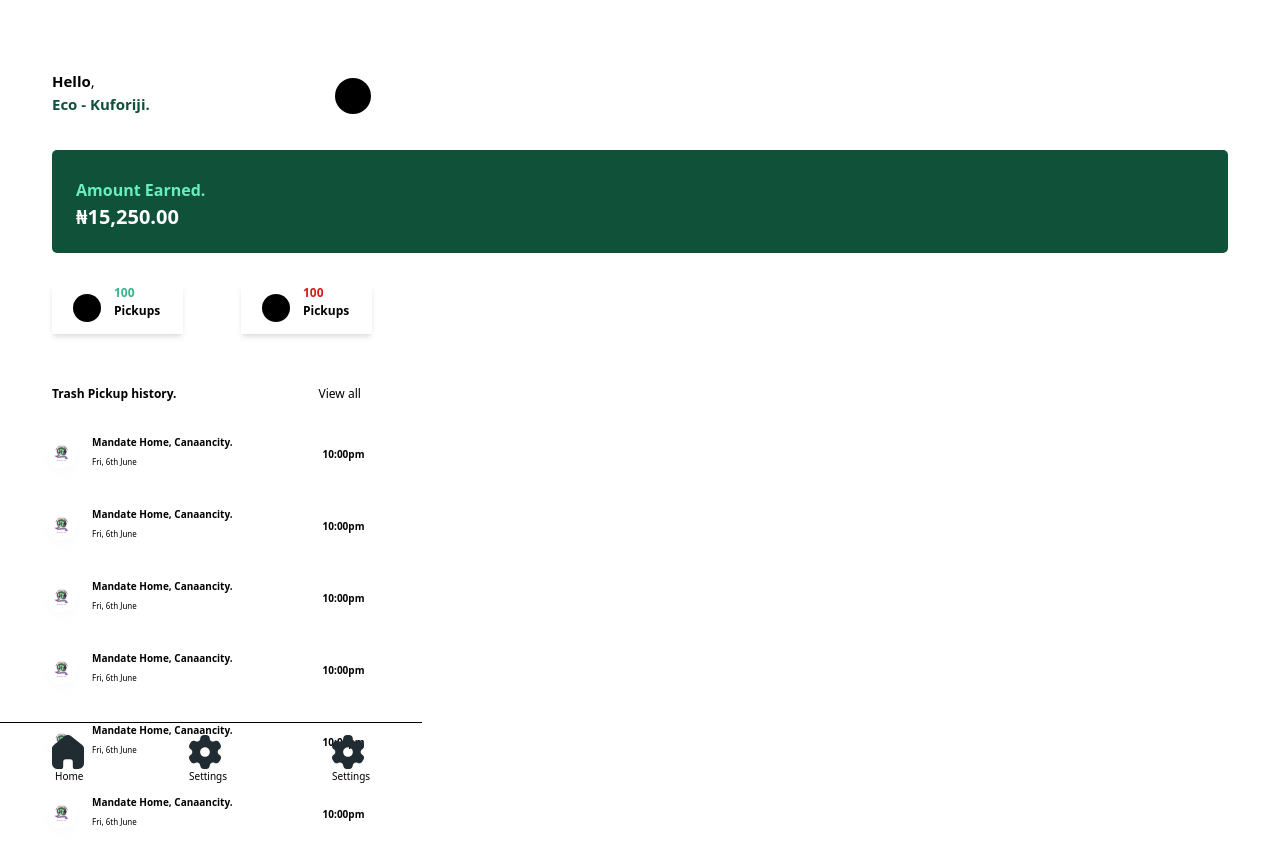
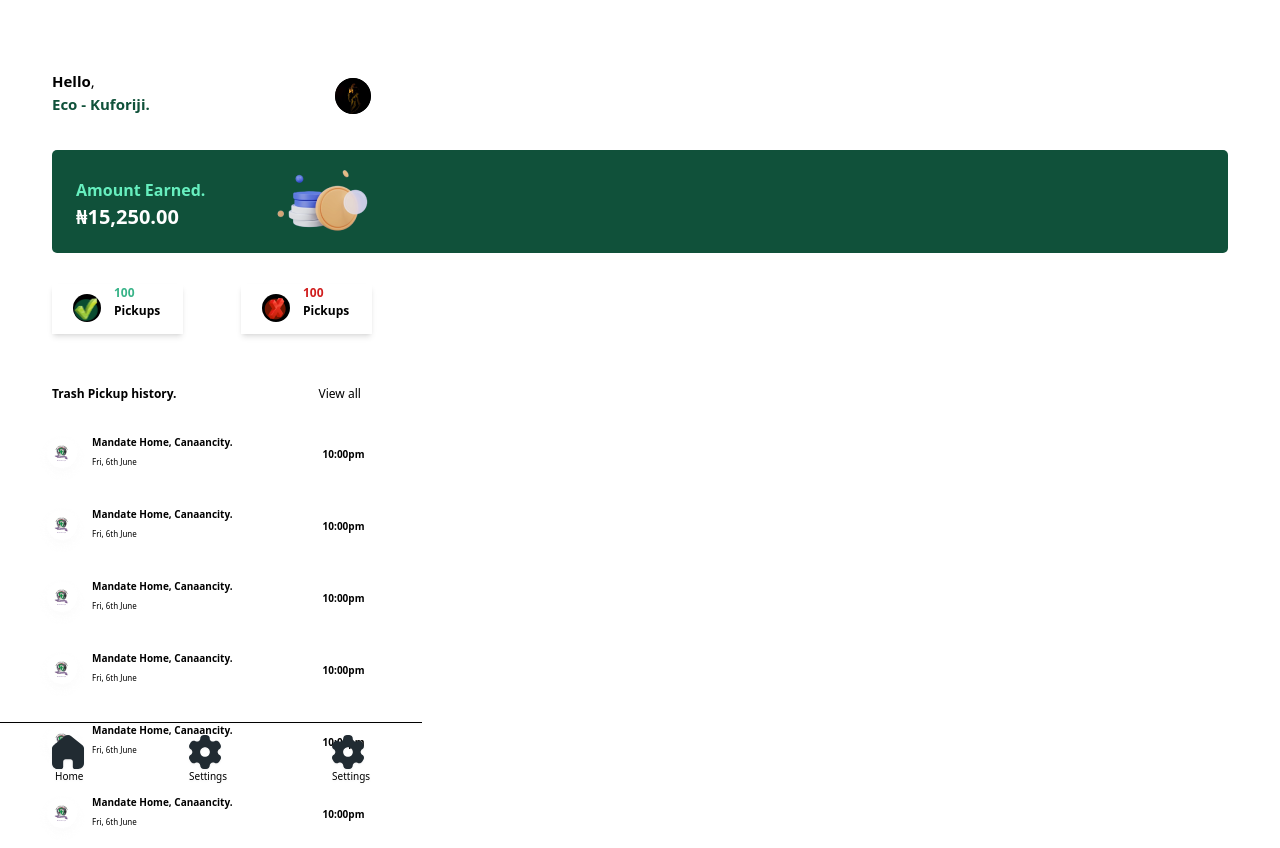
Before and after one commit to Itzadetunji/project-2, a plain HTML site: page truck-driver-1.html in a window 1280 px wide. Drawn offline with nearby package versions, Linux system fonts and the light colour scheme; a web font is replaced by a local one.

Commit message:
Chore: Done with truck-driver.html

```diff
--- a/truck-driver-1.html
+++ b/truck-driver-1.html
@@ -17,18 +17,25 @@
             <span class="font-[800]">Hello</span>, <br><span class="font-[800] dark-green-text"> Eco - Kuforiji.</span>
           </p>
         </div>
-        <div class="rounded-full w-[36px] h-[36px] bg-black ml-[185px] mt-2"></div>
+        <img src="Images/profile-icon.png" class="rounded-full w-[36px] h-[36px] bg-black ml-[185px] mt-2">
       </div>
       <div class="dark-green w-full h-[103px] rounded-[5px] mt-[35px]">
-        <div class="">
-          <p class="pt-[28px] pl-[24px] light-green font-[600]">Amount Earned.</p>
-          <p class="text-[20px] text-white pl-[24px] font-[800]">₦15,250.00</p>
+        <div class="flex flex-row">
+          <div class="">
+            <p class="pt-[28px] pl-[24px]">
+              <span class="light-green font-[600]">Amount Earned.</span><br>
+              <span class="text-[20px] text-white font-[800]">₦15,250.00</span>
+            </p>
+          </div>
+          <div class="pt-[11px] pl-[64px]">
+            <img src="Images/coins.png" alt="">
+          </div>
         </div>
       </div>
       <div class="mt-[31px]">
         <div class="flex flex-row space-x-[58px]">
           <div class="flex flex-row bg-white h-[50px] w-[131px] shadow-md border-black">
-            <div class="rounded-full w-[28px] h-[28px] bg-black ml-[21px] mt-[10px]"></div>
+            <img src="Images/small-check.png" class="rounded-full w-[28px] h-[28px] bg-black ml-[21px] mt-[10px]">
             <p class="pl-[13px] text-[12px]">
               <span class="font-[800] light-green-2">100</span>
               <br>
@@ -36,7 +43,7 @@
             </p>
           </div>
           <div class="flex flex-row bg-white h-[50px] w-[131px] shadow-md border-black">
-            <div class="rounded-full w-[28px] h-[28px] bg-black ml-[21px] mt-[10px]"></div>
+            <img src="Images/small-cross.png" class="rounded-full w-[28px] h-[28px] bg-black ml-[21px] mt-[10px]">
             <p class="pl-[13px] text-[12px]">
               <span class="font-[800] text-[#d01e1e]">100</span>
               <br>
```
Also changed, not shown: Images/coins.png (added), Images/profile-icon.png (added), Images/small-cross.png (added).
